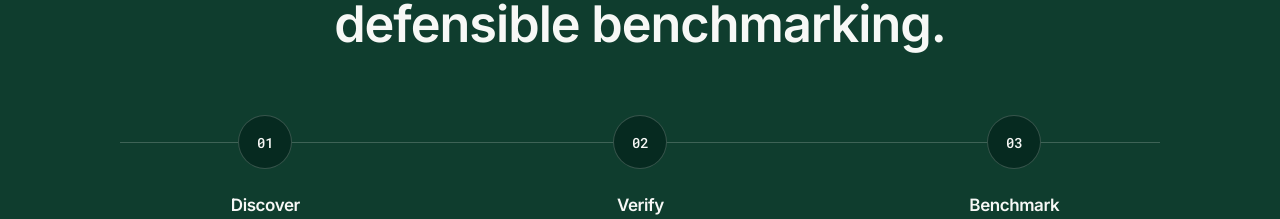
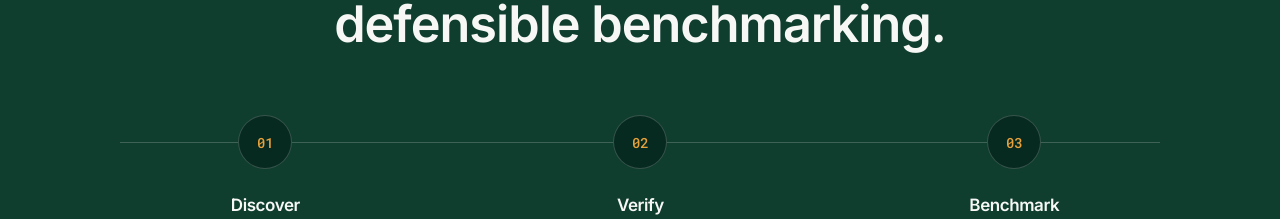
Before and after one commit to Mozisha/Mavuno, a React (Vite) app: page / in a window 1280 px wide. Shown: the part 5783-6002 px from the top of the page. Built offline with nearby package versions, Linux system fonts and the light colour scheme.

Commit message:
Use amber color for How It Works step numbers

```diff
--- a/src/components/HowItWorks.jsx
+++ b/src/components/HowItWorks.jsx
@@ -44,7 +44,7 @@ export default function HowItWorks() {
             {steps.map((s, i) => (
               <Reveal key={s.n} delay={i * 80}>
                 <div className="relative flex flex-col md:items-center md:text-center">
-                  <span className="relative z-10 flex h-[54px] w-[54px] shrink-0 items-center justify-center rounded-full border border-cream/20 bg-forest font-mono text-[14px] font-medium text-cream">
+                  <span className="relative z-10 flex h-[54px] w-[54px] shrink-0 items-center justify-center rounded-full border border-cream/20 bg-forest font-mono text-[14px] font-medium text-amber">
                     {s.n}
                   </span>
                   <div className="mt-5 md:mt-6">
```
